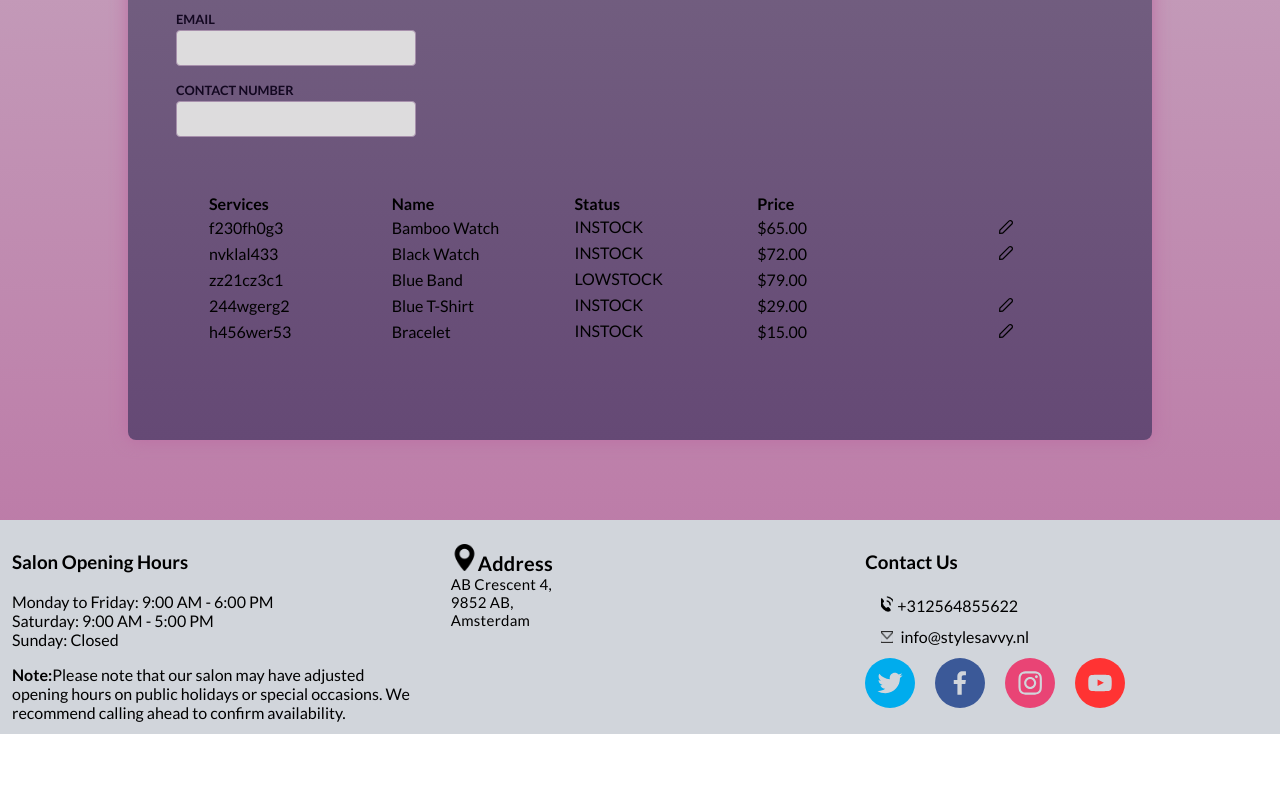
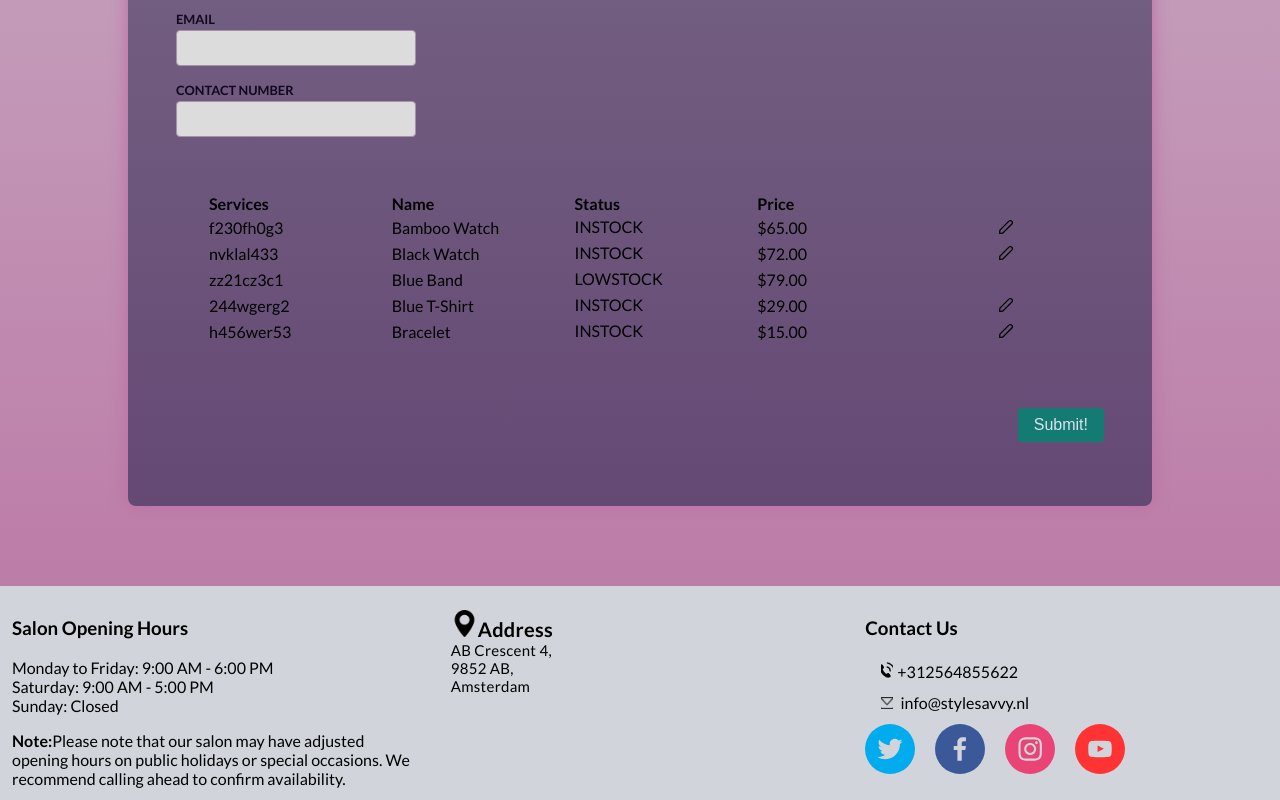
Before and after one commit to Tetsewa/StyleSavvy-Salon-Project, a React (Vite) app: page /MyReservation in a window 1280 px wide. Shown: the part 1123-1923 px from the top of the page. Before the commit the page ends 1857 px from the top, so only its background shows below. Built offline with nearby package versions, Linux system fonts and the light colour scheme; a web font is replaced by a local one.

Commit message:
submit button added in MyReservation Page

```diff
--- a/src/pages/MyReservation.jsx
+++ b/src/pages/MyReservation.jsx
@@ -10,7 +10,7 @@ import HomeBanner from "../components/HomeBanner";
 
 const MyReservation = () => {
     const [products, setProducts] = useState(null);
-    const [statuses] = useState(['INSTOCK', 'LOWSTOCK', 'OUTOFSTOCK']);
+    const [statuses] = useState(['Confirmed', 'Pending', 'Rejected']);
 
     useEffect(() => {
         ProductService.getProductsMini().then((data) => setProducts(data));
@@ -122,6 +122,12 @@ const MyReservation = () => {
                                 bodyStyle={{textAlign: 'center'}}></Column>
                     </DataTable>
                 </div>
+                <hr/>
+                <p className="form-actions">
+                    <button type="submit" className="button">
+                        Submit!
+                    </button>
+                </p>
             </form>
 
 
```
